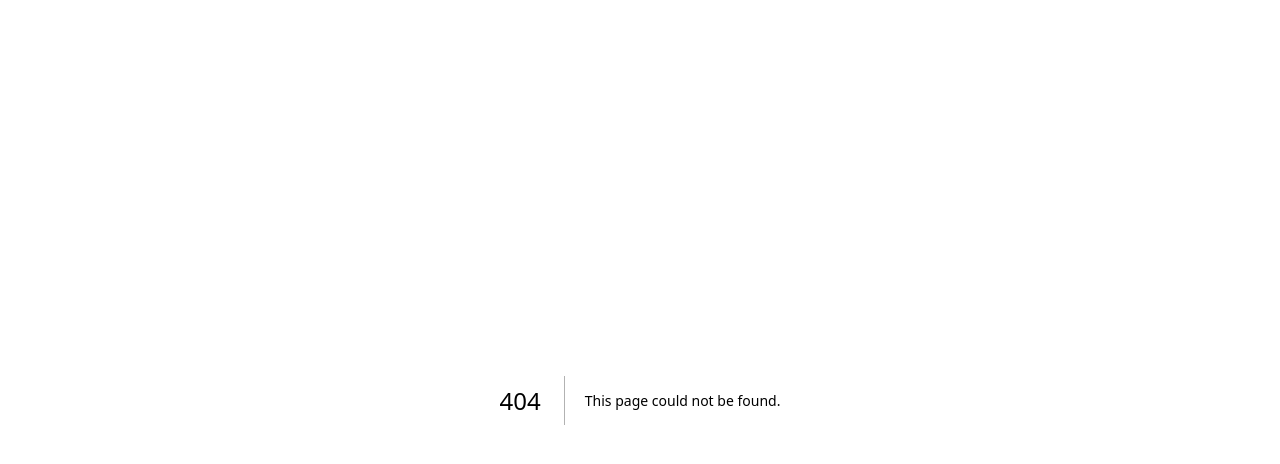
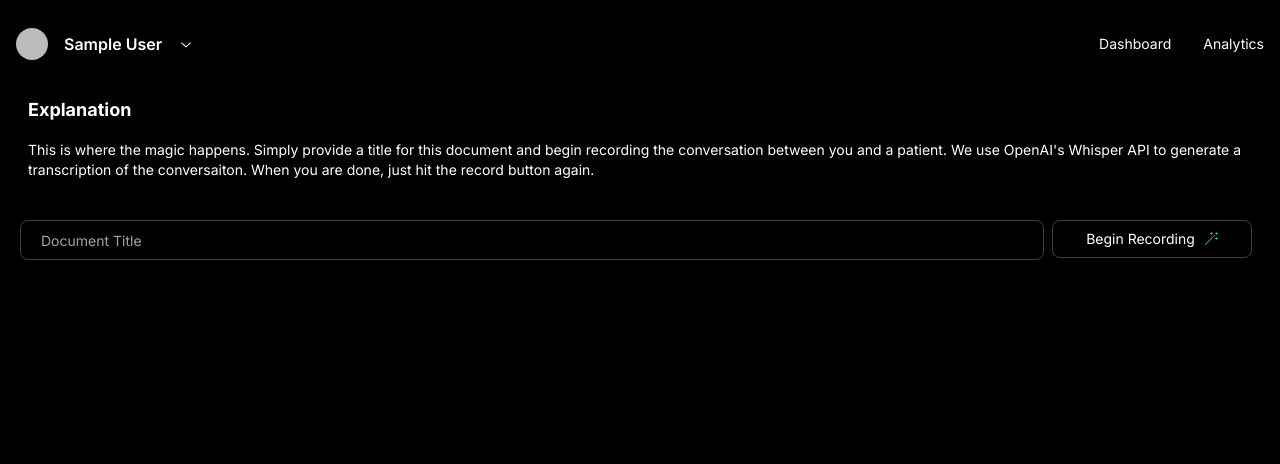
Before and after one commit to gaelzarco/medspeak, a Next.js app: page /newdoc in a window 1280 px wide. Before the commit this address had no page. Shown: the top 464 px of the page. Built offline with nearby package versions, Linux system fonts and the light colour scheme; no server answers; sample sign-in values are in the browser's storage.

Commit message:
styling and newdoc endpoint for creating a doc 🆕

```diff
--- /dev/null
+++ b/src/pages/analytics/index.tsx
@@ -0,0 +1,27 @@
+import type { NextPageContext } from 'next'
+import { getSession } from 'next-auth/react'
+
+export default function Analytics() {
+    return (
+        <div className='flex flex-col text-center m-auto items-center content-center justify-center min-h-[90vh] w-full max-w-7xl'>
+            <h1 className='text-neutral-600'>Analytics under contruction</h1>
+        </div>
+    )
+}
+
+export async function getServerSideProps(context: NextPageContext) {
+    const session = await getSession(context)
+
+    if (!session) {
+      return {
+        redirect: {
+          destination: '/landing',
+          permanent: false
+        }
+      }
+    }
+
+    return {
+      props: { session }
+    }
+  }
--- a/src/pages/index.tsx
+++ b/src/pages/index.tsx
@@ -1,17 +1,22 @@
 import type { NextPageContext } from 'next'
+import { useRouter } from 'next/router'
 import { getSession } from 'next-auth/react'
 
 export default function Home() {
+  const router = useRouter()
+
   return (
     <main className='flex flex-col min-h-full w-full max-w-7xl p-5'>
       <div className='flex w-full justify-between'>
         <input
           type='text'
           placeholder='Search Docs'
-          className='bg-transparent border border-neutral-700 hover:border-neutral-600 rounded-lg w-3/4 mr-5 h-10 px-5 text-sm outline-none'
+          className='bg-transparent border border-neutral-700 hover:border-neutral-600 rounded-lg w-full mr-2 h-10 px-5 text-sm outline-none'
         />
 
-        <button className="text-sm inline-flex items-center content-center justify-center border border-neutral-700 hover:border-neutral-600 min-w-[150px] py-2 px-4 mr-2 rounded-lg">
+        <button className="text-sm inline-flex items-center content-center justify-center border border-neutral-700 hover:border-neutral-600 min-w-[150px] py-2 px-4 mr-2 rounded-lg"
+        onClick={() => router.push('/newdoc')}
+        >
             Generate Doc
         </button>
       </div>
--- /dev/null
+++ b/src/pages/newdoc/index.tsx
@@ -0,0 +1,93 @@
+import { type FormEvent, useState } from 'react'
+import type { NextPageContext } from 'next'
+import { getSession } from 'next-auth/react'
+import { useMutation } from '@tanstack/react-query'
+// import { ProcessRecord } from 'react-nextjs-record'
+// Possible form of recording audio
+
+import { MagicWandIcon, CircleIcon } from '@radix-ui/react-icons'
+
+type DocForm = {
+    name: string
+    recording: File | null
+}
+
+export default function NewDoc() {
+    const [ docForm, setDocForm ] = useState<DocForm>({
+        name: '',
+        recording: null
+    })
+
+    const [ recording, setRecording ] = useState(false)
+
+    const mutation = useMutation({
+        mutationFn: (event: FormEvent) => {
+            event.preventDefault()
+            return fetch('/api/whisper', {
+                method: 'POST',
+                body: JSON.stringify(docForm)
+            })
+        }
+    })
+
+    return (
+        <div className="flex flex-col w-full max-w-7xl p-5">
+            <div className='w-full mb-10 px-2'>
+                <h1 className='mb-4 text-lg font-bold'>Explanation</h1>
+                <p className='text-sm'>This is where the magic happens. Simply provide a title for this document and begin recording the conversation between you and a patient. We use OpenAI's Whisper API to generate a transcription of the conversaiton. When you are done, just hit the record button again.</p>
+            </div>
+
+            <form className='flex flex-row justify-between w-full' onSubmit={mutation.mutate}>
+                <input
+                    name='docTitle'
+                    type='text'
+                    placeholder='Document Title'
+                    className='bg-transparent border border-neutral-700 hover:border-neutral-600 rounded-lg w-full mr-2 h-10 px-5 text-sm outline-none'
+                    onChange={(event) => {
+                        setDocForm({ ...docForm, name: event.target.value })
+                    }}
+                />
+                <button className="text-sm h-min inline-flex items-center content-center justify-center border border-neutral-700 hover:border-neutral-600 min-w-[200px] py-2 px-4 mr-2 rounded-lg" onClick={(event) => {
+                    event.preventDefault()
+                    setRecording(!recording)
+                }}>
+                    {!recording ? (
+                        <>
+                            Begin Recording
+                            <MagicWandIcon className='ml-2 text-green-500' />
+                        </>
+                    ) : (
+                        <>
+                            Stop Recording
+                            <CircleIcon className='ml-2 text-red-500 bg-red-500 rounded-full animate-pulse' />
+                        </>
+                    )}
+                </button>
+            </form>
+
+            {recording && (
+                <div className='flex flex-col items-center w-full mt-10'>
+                    <h1 className='mb-4 text-lg font-bold text-red-500 animate-pulse'>Recording</h1>
+                    <p className='text-sm text-neutral-500'>You are currently recording. When you are done, just hit the record button again.</p>
+                </div>
+            )}
+        </div>
+    )
+}
+
+export async function getServerSideProps(context: NextPageContext) {
+    const session = await getSession(context)
+
+    if (!session) {
+      return {
+        redirect: {
+          destination: '/landing',
+          permanent: false
+        }
+      }
+    }
+
+    return {
+      props: { session }
+    }
+  }
```
